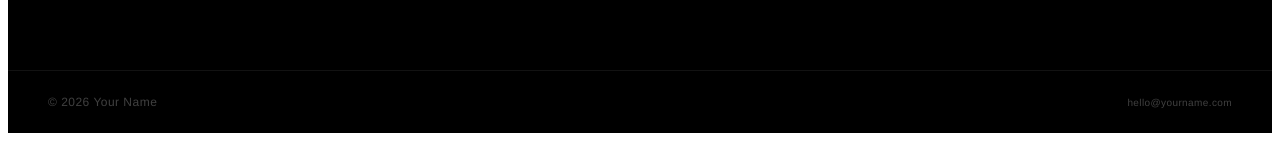
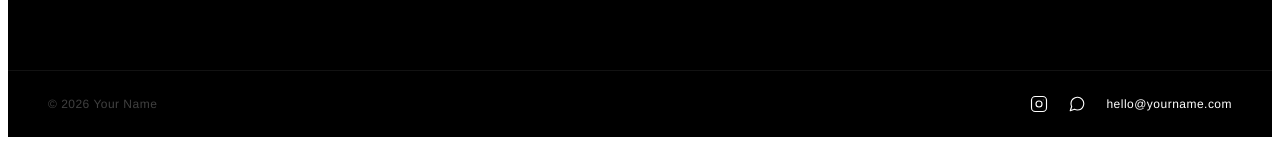
Before and after one commit to polegraf/react-lemberg, a React (Create React App) app: page / in a window 1280 px wide. Shown: the part 1706-1848 px from the top of the page. Built offline with nearby package versions, Linux system fonts and the light colour scheme.

Commit message:
Update App.js

```diff
--- a/src/App.js
+++ b/src/App.js
@@ -29,7 +29,11 @@ const INITIAL_SEO = {
   tagline: "Design — Illustration — Art Direction",
   metaTitle: "Portfolio — Designer & Illustrator",
   metaDesc: "Designer and illustrator. Visual systems, brand identities, editorial content.",
-  ogImage: "", email: "hello@yourname.com", instagram: "@yourname", behance: "behance.net/yourname",
+  ogImage: "", email: "hello@yourname.com",
+  instagram: "", instagramUrl: "https://instagram.com/yourname",
+  whatsapp: "", whatsappUrl: "https://wa.me/1234567890",
+  behance: "behance.net/yourname",
+  adminPassword: "1234",
 };
 
 const CATEGORIES = ["all", "brand", "logo", "packaging", "ui", "photo", "motion", "print", "illustration"];
@@ -157,7 +161,16 @@ function PublicSite({ projects, seo, onAdmin }) {
   const [active, setActive] = useState(null);
   const [form, setForm] = useState({ name: "", email: "", message: "" });
   const [sent, setSent] = useState(false);
+  const [pwPrompt, setPwPrompt] = useState(false);
+  const [pwInput, setPwInput] = useState("");
+  const [pwError, setPwError] = useState(false);
   const isMobile = useIsMobile();
+
+  const handleAdminClick = () => { setPwPrompt(true); setPwInput(""); setPwError(false); };
+  const handleAdminSubmit = () => {
+    if (pwInput === (seo.adminPassword || "1234")) { setPwPrompt(false); onAdmin(); }
+    else { setPwError(true); }
+  };
 
   const filtered = filter === "all" ? projects : projects.filter(p => p.category.includes(filter));
   const px = isMobile ? "20px" : "40px";
@@ -181,9 +194,26 @@ function PublicSite({ projects, seo, onAdmin }) {
           {[["index", "Work"], ["contact", "Contact"]].map(([v, l]) => (
             <span key={v} onClick={() => setView(v)} style={{ fontSize: 13, cursor: "pointer", color: view === v ? "#fff" : "rgba(255,255,255,.4)", fontWeight: 700, letterSpacing: ".06em", textTransform: "uppercase", transition: "color .15s" }}>{l}</span>
           ))}
-          <span onClick={onAdmin} style={{ fontSize: 11, color: "rgba(255,255,255,.15)", cursor: "pointer", letterSpacing: ".06em", textTransform: "uppercase" }}>Admin</span>
+          <span onClick={handleAdminClick} style={{ fontSize: 32, color: "#fff", cursor: "pointer", fontWeight: 400, lineHeight: 1, userSelect: "none" }}>✳</span>
         </div>
       </nav>
+
+      {/* ── PASSWORD MODAL ── */}
+      {pwPrompt && (
+        <div style={{ position: "fixed", inset: 0, background: "rgba(0,0,0,.88)", zIndex: 999, display: "flex", alignItems: "center", justifyContent: "center" }} onClick={() => setPwPrompt(false)}>
+          <div style={{ background: "#0a0a0a", border: "1px solid rgba(255,255,255,.1)", padding: "40px 48px", minWidth: 320 }} onClick={e => e.stopPropagation()}>
+            <div style={{ fontSize: 11, letterSpacing: ".1em", color: "rgba(255,255,255,.35)", textTransform: "uppercase", marginBottom: 28 }}>Enter password</div>
+            <input autoFocus type="password" value={pwInput} onChange={e => { setPwInput(e.target.value); setPwError(false); }}
+              onKeyDown={e => e.key === "Enter" && handleAdminSubmit()}
+              style={{ width: "100%", background: "transparent", border: "none", borderBottom: `1px solid ${pwError ? "rgba(255,80,80,.6)" : "rgba(255,255,255,.2)"}`, color: "#fff", fontSize: 24, fontWeight: 700, padding: "8px 0", outline: "none", ...HN, marginBottom: 8 }} />
+            {pwError && <div style={{ fontSize: 11, color: "rgba(255,80,80,.7)", letterSpacing: ".06em", marginTop: 8 }}>Incorrect password</div>}
+            <div style={{ display: "flex", gap: 10, marginTop: 28 }}>
+              <button onClick={handleAdminSubmit} style={{ padding: "10px 24px", background: "#fff", color: "#000", border: "none", fontSize: 11, fontWeight: 700, letterSpacing: ".08em", textTransform: "uppercase", cursor: "pointer", ...HN }}>Enter →</button>
+              <button onClick={() => setPwPrompt(false)} style={{ padding: "10px 16px", background: "transparent", color: "rgba(255,255,255,.3)", border: "1px solid rgba(255,255,255,.1)", fontSize: 11, cursor: "pointer", ...HN }}>Cancel</button>
+            </div>
+          </div>
+        </div>
+      )}
 
       {/* ── INDEX ── */}
       {view === "index" && (
@@ -316,9 +346,25 @@ function PublicSite({ projects, seo, onAdmin }) {
       )}
 
       {/* ── FOOTER ── */}
-      <footer style={{ borderTop: "1px solid rgba(255,255,255,.07)", padding: `24px ${px}`, display: "flex", justifyContent: "space-between", alignItems: "center", flexWrap: "wrap", gap: 8 }}>
+      <footer style={{ borderTop: "1px solid rgba(255,255,255,.07)", padding: `24px ${px}`, display: "flex", justifyContent: "space-between", alignItems: "center", flexWrap: "wrap", gap: 12 }}>
         <span style={{ fontSize: 12, color: "rgba(255,255,255,.25)", letterSpacing: ".04em" }}>© {new Date().getFullYear()} {seo.siteName}</span>
-        <span style={{ fontSize: 10, color: "rgba(255,255,255,.25)", letterSpacing: ".04em" }}>{seo.email}</span>
+        <div style={{ display: "flex", gap: 20, alignItems: "center" }}>
+          {seo.instagramUrl && (
+            <a href={seo.instagramUrl} target="_blank" rel="noopener noreferrer" style={{ color: "#fff", display: "flex" }}>
+              <svg width="18" height="18" viewBox="0 0 24 24" fill="none" stroke="currentColor" strokeWidth="1.5" strokeLinecap="round" strokeLinejoin="round">
+                <rect x="2" y="2" width="20" height="20" rx="5"/><circle cx="12" cy="12" r="4"/><circle cx="17.5" cy="6.5" r="0.5" fill="currentColor" stroke="none"/>
+              </svg>
+            </a>
+          )}
+          {seo.whatsappUrl && (
+            <a href={seo.whatsappUrl} target="_blank" rel="noopener noreferrer" style={{ color: "#fff", display: "flex" }}>
+              <svg width="18" height="18" viewBox="0 0 24 24" fill="none" stroke="currentColor" strokeWidth="1.5" strokeLinecap="round" strokeLinejoin="round">
+                <path d="M21 11.5a8.38 8.38 0 0 1-.9 3.8 8.5 8.5 0 0 1-7.6 4.7 8.38 8.38 0 0 1-3.8-.9L3 21l1.9-5.7a8.38 8.38 0 0 1-.9-3.8 8.5 8.5 0 0 1 4.7-7.6 8.38 8.38 0 0 1 3.8-.9h.5a8.48 8.48 0 0 1 8 8v.5z"/>
+              </svg>
+            </a>
+          )}
+          <span style={{ fontSize: 12, color: "#fff", letterSpacing: ".04em" }}>{seo.email}</span>
+        </div>
       </footer>
     </div>
   );
@@ -627,7 +673,7 @@ function AdminPanel({ projects, setProjects, seo, setSeo, onBack }) {
               <div style={{ fontSize: 13, color: "#545454", lineHeight: 1.5, fontFamily: "Arial, sans-serif" }}>{seoForm.metaDesc || "Your description"}</div>
             </div>
             <div style={{ display: "flex", flexDirection: "column", gap: 16 }}>
-              {[{ k: "siteName", l: "Site name" }, { k: "tagline", l: "Tagline" }, { k: "metaTitle", l: "Meta title", max: 60 }, { k: "email", l: "Email" }, { k: "instagram", l: "Instagram" }, { k: "behance", l: "Behance" }, { k: "ogImage", l: "OG image URL" }].map(({ k, l, max }) => (
+              {[{ k: "siteName", l: "Site name" }, { k: "tagline", l: "Tagline" }, { k: "metaTitle", l: "Meta title", max: 60 }, { k: "email", l: "Email" }, { k: "instagramUrl", l: "Instagram URL" }, { k: "whatsappUrl", l: "WhatsApp URL (wa.me/...)" }, { k: "behance", l: "Behance" }, { k: "ogImage", l: "OG image URL" }, { k: "adminPassword", l: "Admin password" }].map(({ k, l, max }) => (
                 <div key={k}>
                   <label style={{ ...labelStyle, display: "flex", justifyContent: "space-between" }}>
                     <span>{l}</span>
```
